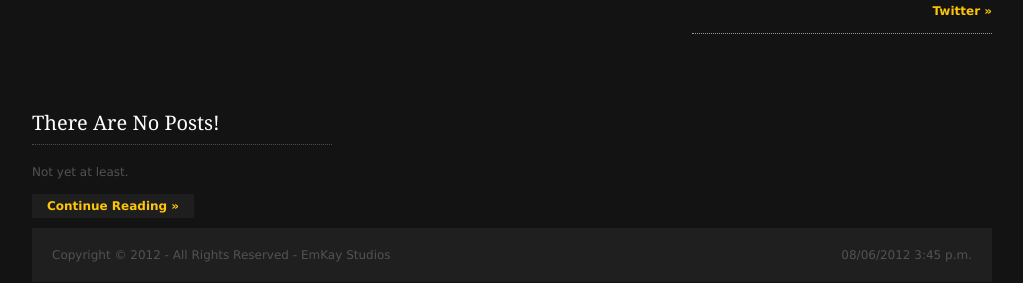
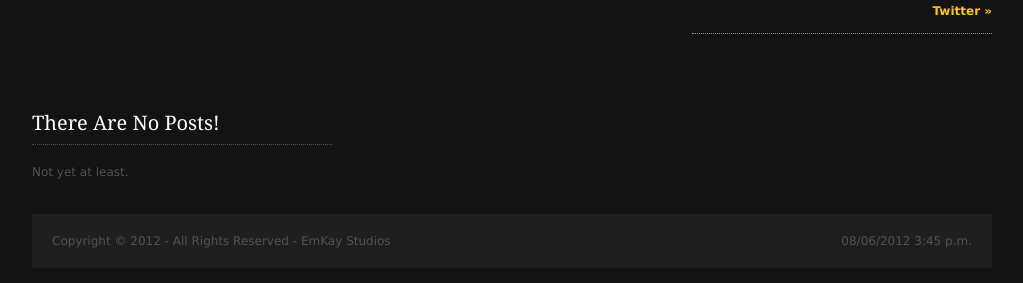
Before and after one commit to kalail/emkaystudios, a Django app: template templates/index.html in a window 1280 px wide. Shown: the part 517-800 px from the top of the page, without its empty margins (128-1151 px from the left). Run offline with Django 3.2, Linux system fonts and the light colour scheme; the template is opened without the code that fills it, so the values that code supplies are empty.

Commit message:
Remove 'Continue reading' link on empty post.

```diff
--- a/templates/index.html
+++ b/templates/index.html
@@ -71,7 +71,6 @@
 	      		<li class= "last" >
 	        		<h2>There Are No Posts!</h2>
 	    		    <p>Not yet at least.</p>
-	    			<p class="readmore"><a href="#">Continue Reading &raquo;</a></p>
 	      		</li>
       		{% endfor %}
     	</ul>
```
